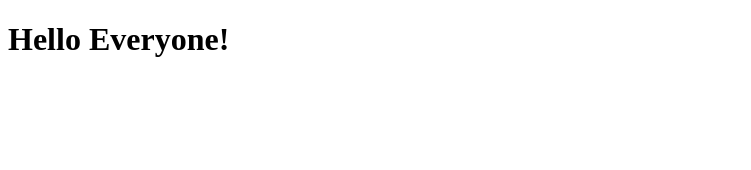
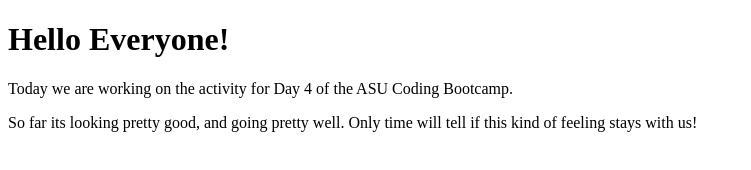
Before and after one commit to Daellarrek/Day-4-Activity, a plain HTML site: page index.html in a window 1280 px wide. Shown: the whole page, without its empty margins (0-751 px from the left). Drawn offline with Linux system fonts and the light colour scheme.

Commit message:
Added content to index.html

```diff
--- a/index.html
+++ b/index.html
@@ -1,14 +1,25 @@
 <!DOCTYPE html>
 <html lang="en">
+
 <head>
     <meta charset="UTF-8">
     <meta name="viewport" content="width=device-width, initial-scale=1.0">
     <title>Day 4 Activity</title>
 </head>
+
 <body>
+
     <header>
         <h1>Hello Everyone!</h1>
     </header>
 
+    <content>
+        <p>Today we are working on the activity for Day 4 of the ASU Coding Bootcamp.</p>
+
+        <p>So far its looking pretty good, and going pretty well. Only time will tell if this kind of feeling stays with
+            us!</p>
+    </content>
+
 </body>
+
 </html>
```
